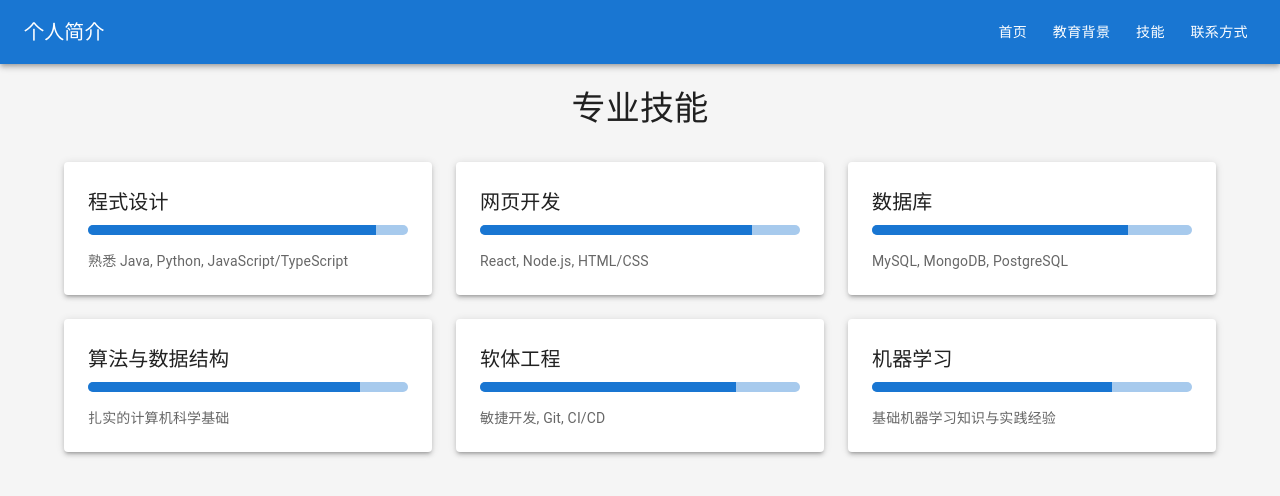
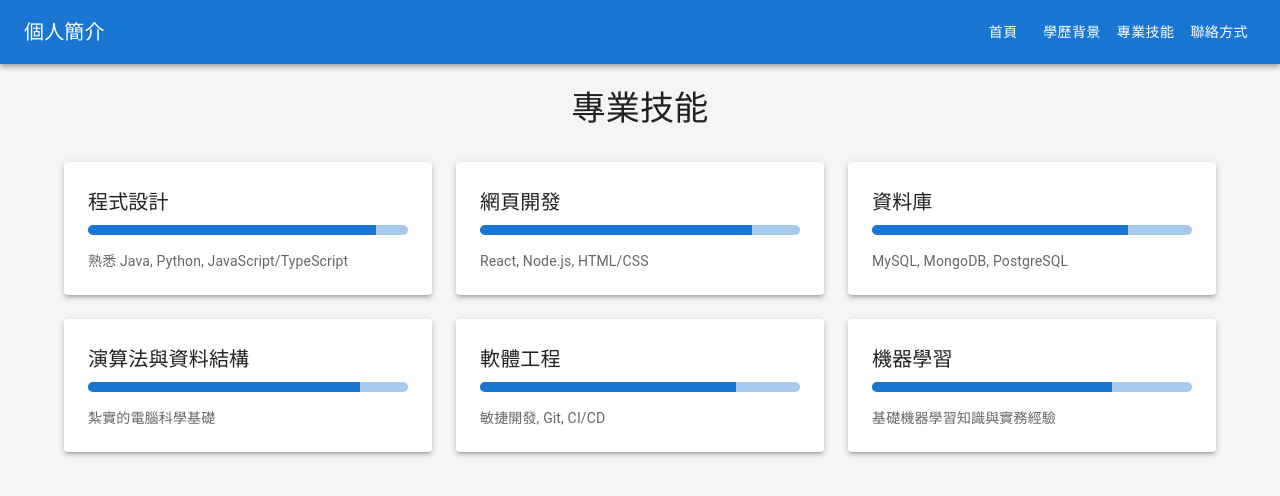
Before and after one commit to yuchenhsu9987/personal-profile, a React (Create React App) app: page /personal-profile/skills in a window 1280 px wide. Shown: the top 496 px of the page. Built offline with nearby package versions, Linux system fonts and the light colour scheme.

Commit message:
將內容轉換為繁體中文

```diff
--- a/package.json
+++ b/package.json
@@ -2,7 +2,7 @@
   "name": "personal-profile",
   "version": "0.1.0",
   "private": true,
-  "homepage": "https://$USERNAME.github.io/personal-profile",
+  "homepage": "https://yuchenhsu9987.github.io/personal-profile",
   "dependencies": {
     "@emotion/react": "^11.14.0",
     "@emotion/styled": "^11.14.0",
--- a/src/components/Navbar.tsx
+++ b/src/components/Navbar.tsx
@@ -9,20 +9,20 @@ const Navbar = () => {
     <AppBar position="static">
       <Toolbar>
         <Typography variant="h6" component="div" sx={{ flexGrow: 1 }}>
-          个人简介
+          個人簡介
         </Typography>
         <Box>
           <Button color="inherit" onClick={() => navigate('/')}>
-            首页
+            首頁
           </Button>
           <Button color="inherit" onClick={() => navigate('/education')}>
-            教育背景
+            學歷背景
           </Button>
           <Button color="inherit" onClick={() => navigate('/skills')}>
-            技能
+            專業技能
           </Button>
           <Button color="inherit" onClick={() => navigate('/contact')}>
-            联系方式
+            聯絡方式
           </Button>
         </Box>
       </Toolbar>
--- a/src/pages/Contact.tsx
+++ b/src/pages/Contact.tsx
@@ -35,14 +35,14 @@ const Contact = () => {
   return (
     <Container>
       <Typography variant="h4" component="h1" gutterBottom align="center" sx={{ mb: 4 }}>
-        联系方式
+        聯絡方式
       </Typography>
 
       <Box sx={{ maxWidth: 800, mx: 'auto' }}>
         <Grid container spacing={3}>
           <ContactItem
             icon={<EmailIcon fontSize="large" />}
-            title="电子邮件"
+            title="電子郵件"
             content="your.email@example.com"
             delay={0.2}
           />
@@ -67,10 +67,10 @@ const Contact = () => {
         >
           <Paper elevation={3} sx={{ p: 4, mt: 4 }}>
             <Typography variant="h6" gutterBottom>
-              关于合作
+              關於合作
             </Typography>
             <Typography variant="body1">
-              我对软体开发、机器学习等领域的项目合作很感兴趣。如果您有任何想法或建议，欢迎随时与我联系！
+              我對軟體開發、機器學習等領域的專案合作很感興趣。如果您有任何想法或建議，歡迎隨時與我聯絡！
             </Typography>
           </Paper>
         </motion.div>
--- a/src/pages/Education.tsx
+++ b/src/pages/Education.tsx
@@ -1,5 +1,5 @@
 import React from 'react';
-import { Container, Typography, Paper, Box } from '@mui/material';
+import { Container, Typography, Paper } from '@mui/material';
 import { Timeline, TimelineItem, TimelineSeparator, TimelineConnector, TimelineContent, TimelineDot } from '@mui/lab';
 import SchoolIcon from '@mui/icons-material/School';
 
@@ -7,7 +7,7 @@ const Education = () => {
   return (
     <Container>
       <Typography variant="h4" component="h1" gutterBottom align="center" sx={{ mb: 4 }}>
-        教育背景
+        學歷背景
       </Typography>
 
       <Timeline position="alternate">
@@ -21,13 +21,13 @@ const Education = () => {
           <TimelineContent>
             <Paper elevation={3} sx={{ p: 3, mb: 2 }}>
               <Typography variant="h6" component="h2">
-                国立台北大学
+                國立臺北大學
               </Typography>
               <Typography color="textSecondary">
-                资讯工程研究所 - 硕士二年级
+                資訊工程研究所 - 碩士二年級
               </Typography>
               <Typography variant="body2" sx={{ mt: 1 }}>
-                专注于进阶资讯工程研究，深入探讨计算机科学领域的前沿技术
+                專注於進階資訊工程研究，深入探討電腦科學領域的前沿技術
               </Typography>
             </Paper>
           </TimelineContent>
@@ -42,13 +42,13 @@ const Education = () => {
           <TimelineContent>
             <Paper elevation={3} sx={{ p: 3 }}>
               <Typography variant="h6" component="h2">
-                国立高雄科技大学
+                國立高雄科技大學
               </Typography>
               <Typography color="textSecondary">
-                资讯工程学系 - 学士
+                資訊工程學系 - 學士
               </Typography>
               <Typography variant="body2" sx={{ mt: 1 }}>
-                打下扎实的计算机科学基础，培养专业技能和实践经验
+                奠定紮實的電腦科學基礎，培養專業技能和實務經驗
               </Typography>
             </Paper>
           </TimelineContent>
--- a/src/pages/Home.tsx
+++ b/src/pages/Home.tsx
@@ -22,7 +22,7 @@ const Home = () => {
           transition={{ duration: 0.8 }}
         >
           <Typography variant="h2" component="h1" gutterBottom align="center">
-            欢迎来到我的个人网站
+            歡迎來到我的個人網站
           </Typography>
         </motion.div>
 
@@ -32,7 +32,7 @@ const Home = () => {
           transition={{ delay: 0.5, duration: 0.8 }}
         >
           <Typography variant="h5" color="textSecondary" align="center" sx={{ mb: 4 }}>
-            资讯工程研究生 | 软体开发者
+            資訊工程研究生 | 軟體開發者
           </Typography>
         </motion.div>
 
@@ -45,8 +45,8 @@ const Home = () => {
           sx={{ p: 4, maxWidth: 600, width: '100%', mb: 4 }}
         >
           <Typography variant="body1" paragraph>
-            目前就读于国立台北大学资讯工程研究所二年级，专注于计算机科学领域的研究与实践。
-            拥有扎实的程式设计基础，热衷于探索新技术，期待能够为科技发展贡献一份力量。
+            目前就讀於國立臺北大學資訊工程研究所二年級，專注於電腦科學領域的研究與實務。
+            擁有紮實的程式設計基礎，熱衷於探索新技術，期待能夠為科技發展貢獻一份力量。
           </Typography>
         </Paper>
 
@@ -58,7 +58,7 @@ const Home = () => {
             onClick={() => navigate('/education')}
             sx={{ mr: 2 }}
           >
-            查看教育背景
+            查看學歷背景
           </Button>
           <Button
             variant="outlined"
@@ -66,7 +66,7 @@ const Home = () => {
             size="large"
             onClick={() => navigate('/contact')}
           >
-            联系我
+            聯絡我
           </Button>
         </Box>
       </Box>
--- a/src/pages/Skills.tsx
+++ b/src/pages/Skills.tsx
@@ -3,12 +3,12 @@ import { Container, Typography, Grid, Paper, LinearProgress, Box } from '@mui/ma
 import { motion } from 'framer-motion';
 
 const skillsList = [
-  { name: '程式设计', level: 90, description: '熟悉 Java, Python, JavaScript/TypeScript' },
-  { name: '网页开发', level: 85, description: 'React, Node.js, HTML/CSS' },
-  { name: '数据库', level: 80, description: 'MySQL, MongoDB, PostgreSQL' },
-  { name: '算法与数据结构', level: 85, description: '扎实的计算机科学基础' },
-  { name: '软体工程', level: 80, description: '敏捷开发, Git, CI/CD' },
-  { name: '机器学习', level: 75, description: '基础机器学习知识与实践经验' },
+  { name: '程式設計', level: 90, description: '熟悉 Java, Python, JavaScript/TypeScript' },
+  { name: '網頁開發', level: 85, description: 'React, Node.js, HTML/CSS' },
+  { name: '資料庫', level: 80, description: 'MySQL, MongoDB, PostgreSQL' },
+  { name: '演算法與資料結構', level: 85, description: '紮實的電腦科學基礎' },
+  { name: '軟體工程', level: 80, description: '敏捷開發, Git, CI/CD' },
+  { name: '機器學習', level: 75, description: '基礎機器學習知識與實務經驗' },
 ];
 
 const SkillCard = ({ skill, index }: { skill: typeof skillsList[0]; index: number }) => {
@@ -41,7 +41,7 @@ const Skills = () => {
   return (
     <Container>
       <Typography variant="h4" component="h1" gutterBottom align="center" sx={{ mb: 4 }}>
-        专业技能
+        專業技能
       </Typography>
 
       <Grid container spacing={3}>
```
